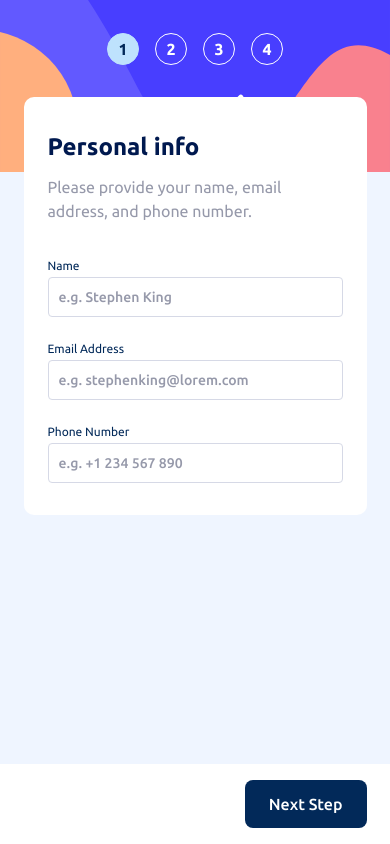
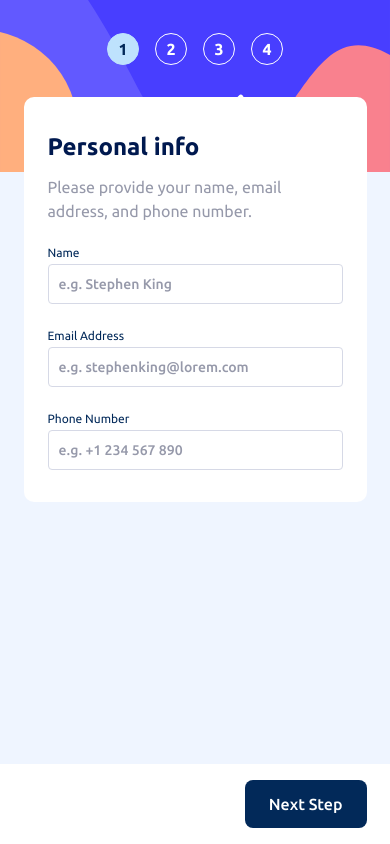
Before and after one commit to TsotMe/multi-step-form, a Vue app: page / in a window 390 px wide. Built offline with nearby package versions, Linux system fonts and the light colour scheme.

Commit message:
Add responsive styles on FirstStep.vue

```diff
--- a/src/components/steps/FirstStep.vue
+++ b/src/components/steps/FirstStep.vue
@@ -6,7 +6,7 @@ const firstStepStore = useFirstStep()
 </script>
 
 <template>
-<div class="h-full flex flex-col gap-6 mt-[35px]">
+<div class="h-full flex flex-col gap-6 mt-[35px] tablet:mt-[22px]">
   <CustomInput
     type="text"
     labelText="Name"
```
